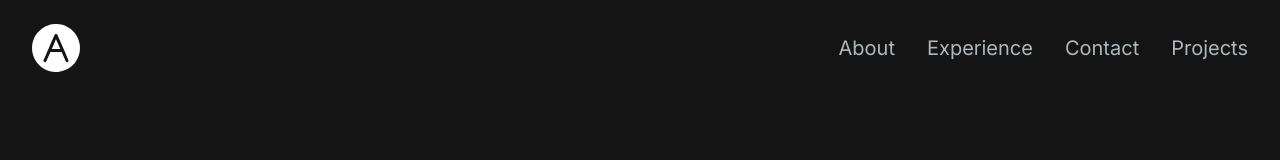
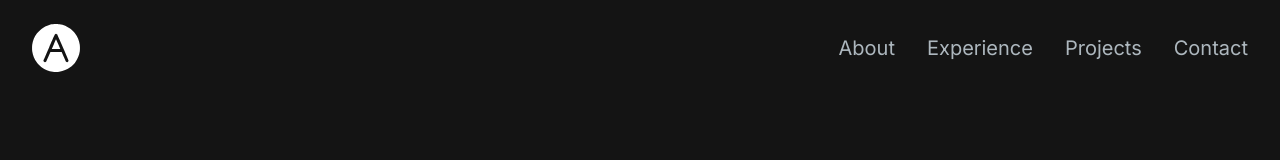
Before and after one commit to AbhijayNair/abhijaynair.github.io, a Next.js app: page / in a window 1280 px wide. Shown: the top 160 px of the page. Built offline with nearby package versions, Linux system fonts and the light colour scheme.

Commit message:
Fixed Navbar ordering

```diff
--- a/app/components/Navbar.jsx
+++ b/app/components/Navbar.jsx
@@ -9,8 +9,8 @@ import MenuOverlay from "./MenuOverlay";
 const NavLinks = [
   { title: "About", href: "#about" },
   { title: "Experience", href: "#experience" },
+  { title: "Projects", href: "#projects" },
   { title: "Contact", href: "#contact" },
-  { title: "Projects", href: "#projects" },
 ];
 
 export const Navbar = () => {
```
